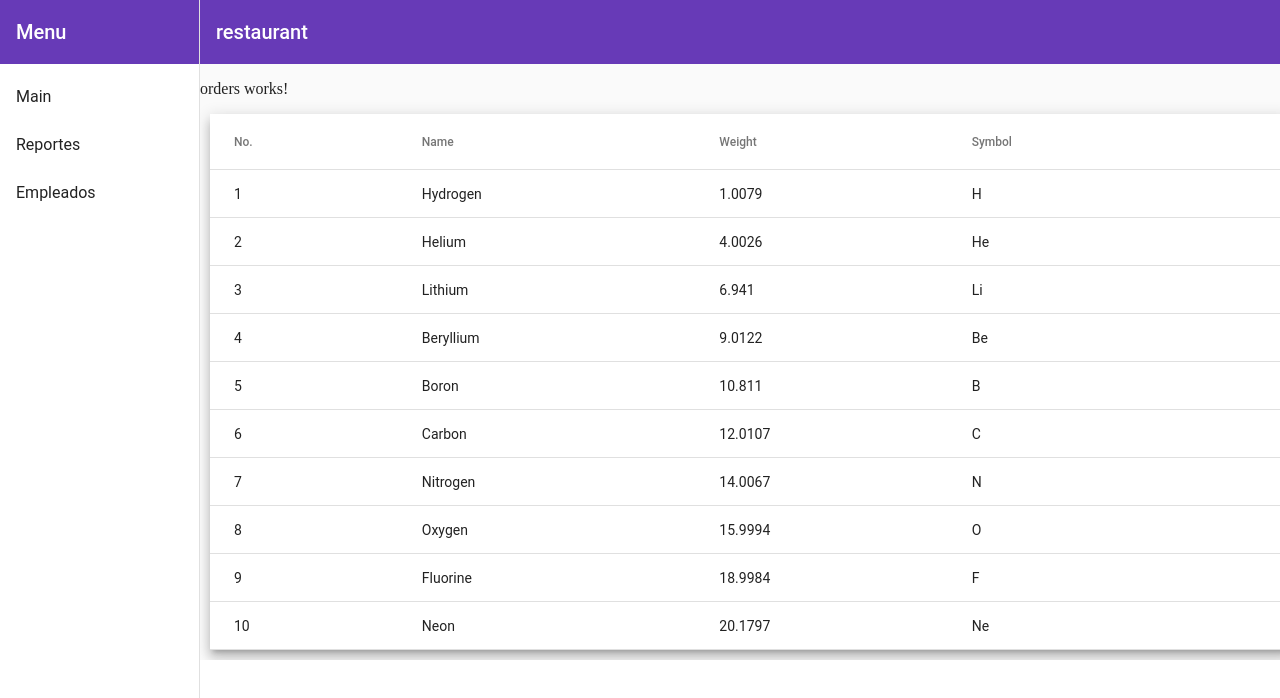
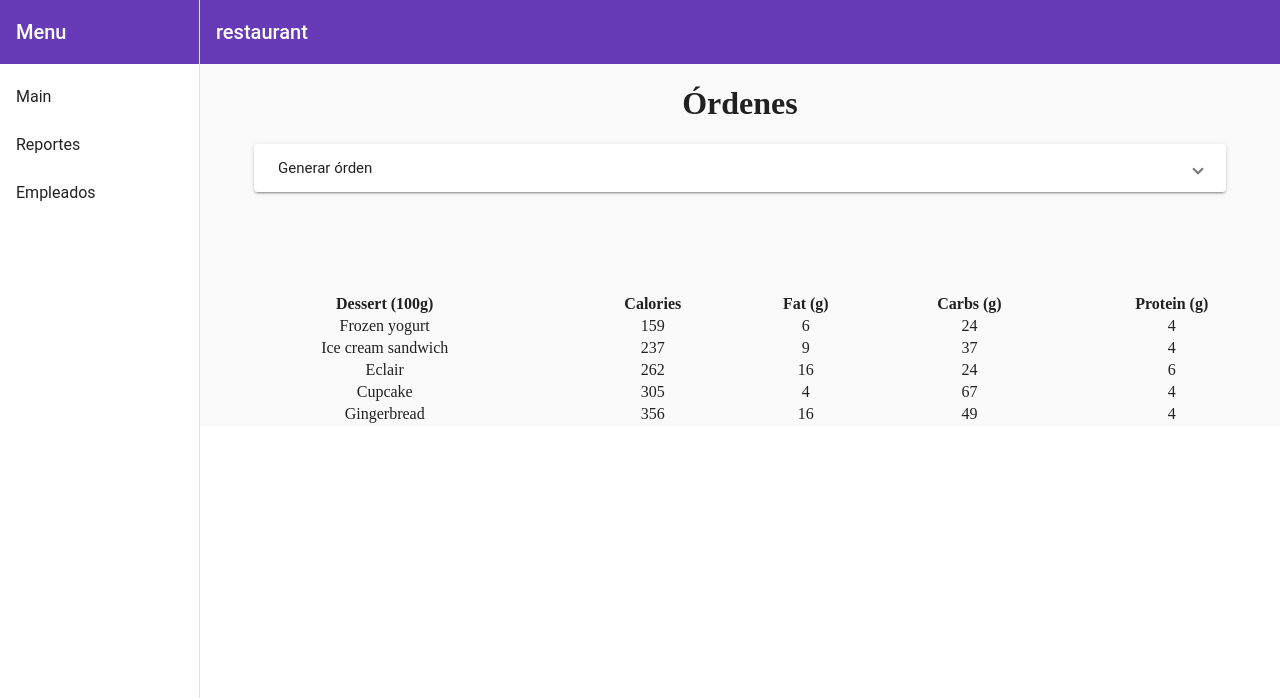
Before and after one commit to Alejandro04/Restaurants-Angular, an Angular app: page / in a window 1280 px wide. Shown: the top 698 px of the page. Built offline with nearby package versions, Linux system fonts and the light colour scheme.

Commit message:
add dashboard

```diff
--- a/src/app/components/orders/orders-list/orders-list.component.css
+++ b/src/app/components/orders/orders-list/orders-list.component.css
@@ -1,8 +1,7 @@
-table {
+table{
   width: 100%;
-  margin: 10px;
+  margin-top: 100px;
 }
-
-th.mat-sort-header-sorted {
-  color: black;
+.body-items{
+  text-align: center;
 }
--- a/src/app/components/orders/orders-list/orders-list.component.html
+++ b/src/app/components/orders/orders-list/orders-list.component.html
@@ -1,29 +1,17 @@
-<table mat-table [dataSource]="dataSource" matSort class="mat-elevation-z8">
+<table matSort (matSortChange)="sortData($event)">
+  <tr>
+    <th mat-sort-header="name">Dessert (100g)</th>
+    <th mat-sort-header="calories">Calories</th>
+    <th mat-sort-header="fat">Fat (g)</th>
+    <th mat-sort-header="carbs">Carbs (g)</th>
+    <th mat-sort-header="protein">Protein (g)</th>
+  </tr>
 
-  <!-- Position Column -->
-  <ng-container matColumnDef="position">
-    <th mat-header-cell *matHeaderCellDef mat-sort-header> No. </th>
-    <td mat-cell *matCellDef="let element"> {{element.position}} </td>
-  </ng-container>
-
-  <!-- Name Column -->
-  <ng-container matColumnDef="name">
-    <th mat-header-cell *matHeaderCellDef mat-sort-header> Name </th>
-    <td mat-cell *matCellDef="let element"> {{element.name}} </td>
-  </ng-container>
-
-  <!-- Weight Column -->
-  <ng-container matColumnDef="weight">
-    <th mat-header-cell *matHeaderCellDef mat-sort-header> Weight </th>
-    <td mat-cell *matCellDef="let element"> {{element.weight}} </td>
-  </ng-container>
-
-  <!-- Symbol Column -->
-  <ng-container matColumnDef="symbol">
-    <th mat-header-cell *matHeaderCellDef mat-sort-header> Symbol </th>
-    <td mat-cell *matCellDef="let element"> {{element.symbol}} </td>
-  </ng-container>
-
-  <tr mat-header-row *matHeaderRowDef="displayedColumns"></tr>
-  <tr mat-row *matRowDef="let row; columns: displayedColumns;"></tr>
+  <tr class="body-items" *ngFor="let dessert of sortedData">
+    <td>{{dessert.name}}</td>
+    <td>{{dessert.calories}}</td>
+    <td>{{dessert.fat}}</td>
+    <td>{{dessert.carbs}}</td>
+    <td>{{dessert.protein}}</td>
+  </tr>
 </table>
--- a/src/app/components/orders/orders-list/orders-list.component.ts
+++ b/src/app/components/orders/orders-list/orders-list.component.ts
@@ -1,26 +1,13 @@
-import {AfterViewInit, Component, ViewChild} from '@angular/core';
-import {MatSort} from '@angular/material/sort';
-import {MatTableDataSource} from '@angular/material/table';
+import { Component } from '@angular/core';
+import { Sort } from '@angular/material/sort';
 
-export interface PeriodicElement {
+export interface Dessert {
+  calories: number;
+  carbs: number;
+  fat: number;
   name: string;
-  position: number;
-  weight: number;
-  symbol: string;
+  protein: number;
 }
-
-const ELEMENT_DATA: PeriodicElement[] = [
-  {position: 1, name: 'Hydrogen', weight: 1.0079, symbol: 'H'},
-  {position: 2, name: 'Helium', weight: 4.0026, symbol: 'He'},
-  {position: 3, name: 'Lithium', weight: 6.941, symbol: 'Li'},
-  {position: 4, name: 'Beryllium', weight: 9.0122, symbol: 'Be'},
-  {position: 5, name: 'Boron', weight: 10.811, symbol: 'B'},
-  {position: 6, name: 'Carbon', weight: 12.0107, symbol: 'C'},
-  {position: 7, name: 'Nitrogen', weight: 14.0067, symbol: 'N'},
-  {position: 8, name: 'Oxygen', weight: 15.9994, symbol: 'O'},
-  {position: 9, name: 'Fluorine', weight: 18.9984, symbol: 'F'},
-  {position: 10, name: 'Neon', weight: 20.1797, symbol: 'Ne'},
-];
 
 @Component({
   selector: 'app-orders-list',
@@ -28,13 +15,42 @@ const ELEMENT_DATA: PeriodicElement[] = [
   styleUrls: ['./orders-list.component.css']
 })
 
-export class OrdersListComponent implements AfterViewInit {
-  displayedColumns: string[] = ['position', 'name', 'weight', 'symbol'];
-  dataSource = new MatTableDataSource(ELEMENT_DATA);
+export class OrdersListComponent {
+  desserts: Dessert[] = [
+    { name: 'Frozen yogurt', calories: 159, fat: 6, carbs: 24, protein: 4 },
+    { name: 'Ice cream sandwich', calories: 237, fat: 9, carbs: 37, protein: 4 },
+    { name: 'Eclair', calories: 262, fat: 16, carbs: 24, protein: 6 },
+    { name: 'Cupcake', calories: 305, fat: 4, carbs: 67, protein: 4 },
+    { name: 'Gingerbread', calories: 356, fat: 16, carbs: 49, protein: 4 },
+  ];
 
-  @ViewChild(MatSort) sort: MatSort;
+  sortedData: Dessert[];
 
-  ngAfterViewInit() {
-    this.dataSource.sort = this.sort;
+  constructor() {
+    this.sortedData = this.desserts.slice();
+  }
+
+  sortData(sort: Sort) {
+    const data = this.desserts.slice();
+    if (!sort.active || sort.direction === '') {
+      this.sortedData = data;
+      return;
+    }
+
+    this.sortedData = data.sort((a, b) => {
+      const isAsc = sort.direction === 'asc';
+      switch (sort.active) {
+        case 'name': return compare(a.name, b.name, isAsc);
+        case 'calories': return compare(a.calories, b.calories, isAsc);
+        case 'fat': return compare(a.fat, b.fat, isAsc);
+        case 'carbs': return compare(a.carbs, b.carbs, isAsc);
+        case 'protein': return compare(a.protein, b.protein, isAsc);
+        default: return 0;
+      }
+    });
   }
 }
+
+function compare(a: number | string, b: number | string, isAsc: boolean) {
+  return (a < b ? -1 : 1) * (isAsc ? 1 : -1);
+}
--- a/src/app/components/orders/orders.component.css
+++ b/src/app/components/orders/orders.component.css
@@ -0,0 +1,22 @@
+.header-title{
+    text-align: center;
+}
+.form-order{
+    text-align: center;
+}
+.accordion-panel{
+    width: 90%;
+    margin: auto;
+}
+.orders-form-container{
+    display: flex;
+    justify-content: space-between;
+}
+.form-order-container{
+    width: 50%;
+    text-align: right
+}
+.form-plates-container{
+    width: 50%;
+    text-align: left;
+}
--- a/src/app/components/orders/orders.component.html
+++ b/src/app/components/orders/orders.component.html
@@ -1 +1,41 @@
-<p>orders works!</p>
+<div class="header-title">
+  <h1> {{title}} </h1>
+</div>
+<mat-accordion>
+  <mat-expansion-panel class="accordion-panel" (opened)="panelOpenState = true" (closed)="panelOpenState = false">
+    <mat-expansion-panel-header>
+      <mat-panel-title>
+        Generar órden
+      </mat-panel-title>
+    </mat-expansion-panel-header>
+    <div class="orders-form-container">
+      <div>
+        <mat-selection-list #plate>
+          <mat-list-option *ngFor="let plate of plates">
+            {{plate}}
+          </mat-list-option>
+        </mat-selection-list>
+        <p>
+          Options selected: {{plate.selectedOptions.selected.length}}
+        </p>
+      </div>
+      <div class="form-order-container">
+        <div>
+          <mat-form-field class="example-full-width">
+            <mat-label># Orden</mat-label>
+            <input matInput maxlength="3" placeholder="012">
+          </mat-form-field>
+        </div>
+        <div>
+          <mat-form-field class="example-full-width">
+            <mat-label>Cliente</mat-label>
+            <input matInput placeholder="Alejo Roa">
+          </mat-form-field>
+        </div>
+        <div>
+          <button mat-raised-button color="primary">Envíar</button>
+        </div>
+      </div>
+    </div>
+  </mat-expansion-panel>
+</mat-accordion>
--- a/src/app/components/orders/orders.component.ts
+++ b/src/app/components/orders/orders.component.ts
@@ -6,6 +6,9 @@ import { Component, OnInit } from '@angular/core';
   styleUrls: ['./orders.component.css']
 })
 export class OrdersComponent implements OnInit {
+  title: string = 'Órdenes'
+  panelOpenState = false;
+  plates: string[] = ['Hamburguesa', 'Pizza', 'Perritos', ];
 
   constructor() { }
 
```
Also changed, not shown: src/app/app.module.ts (+7 -0 lines), src/app/common/services.service.ts (+8 -0 lines).
